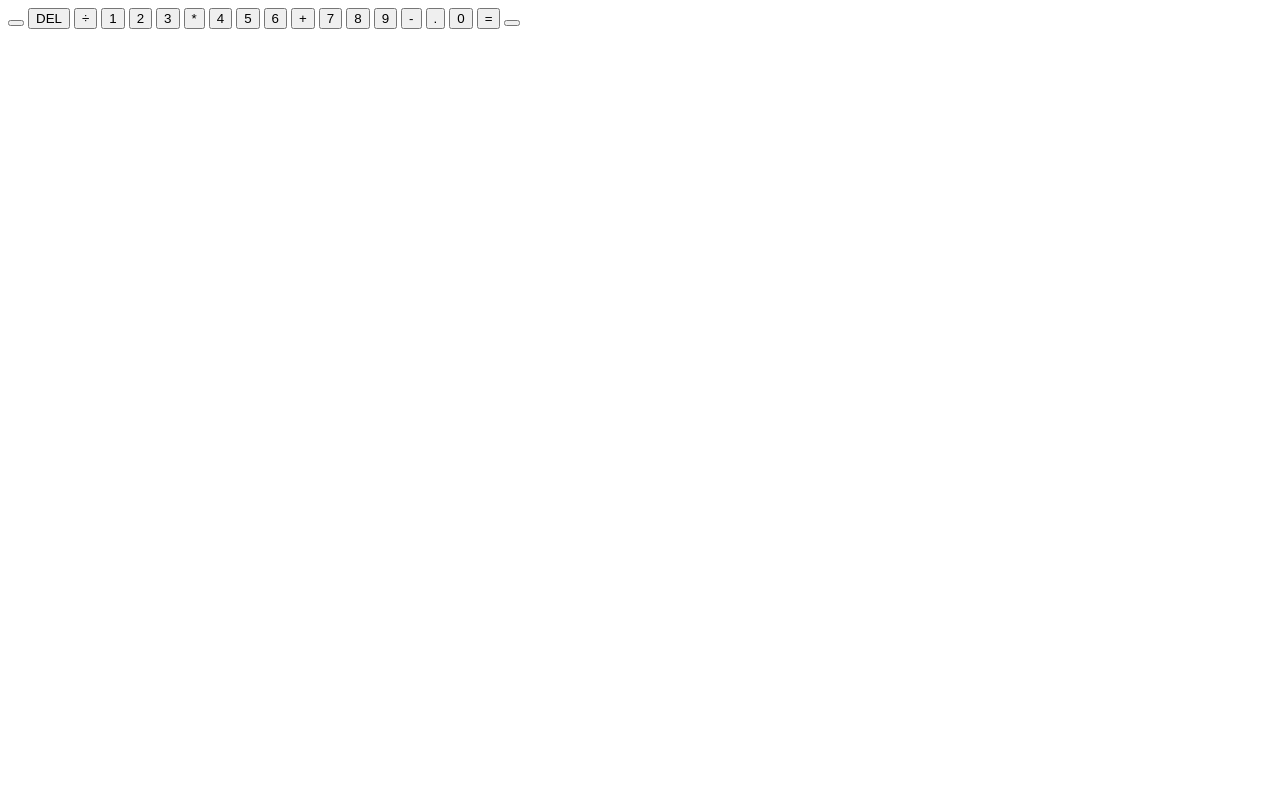
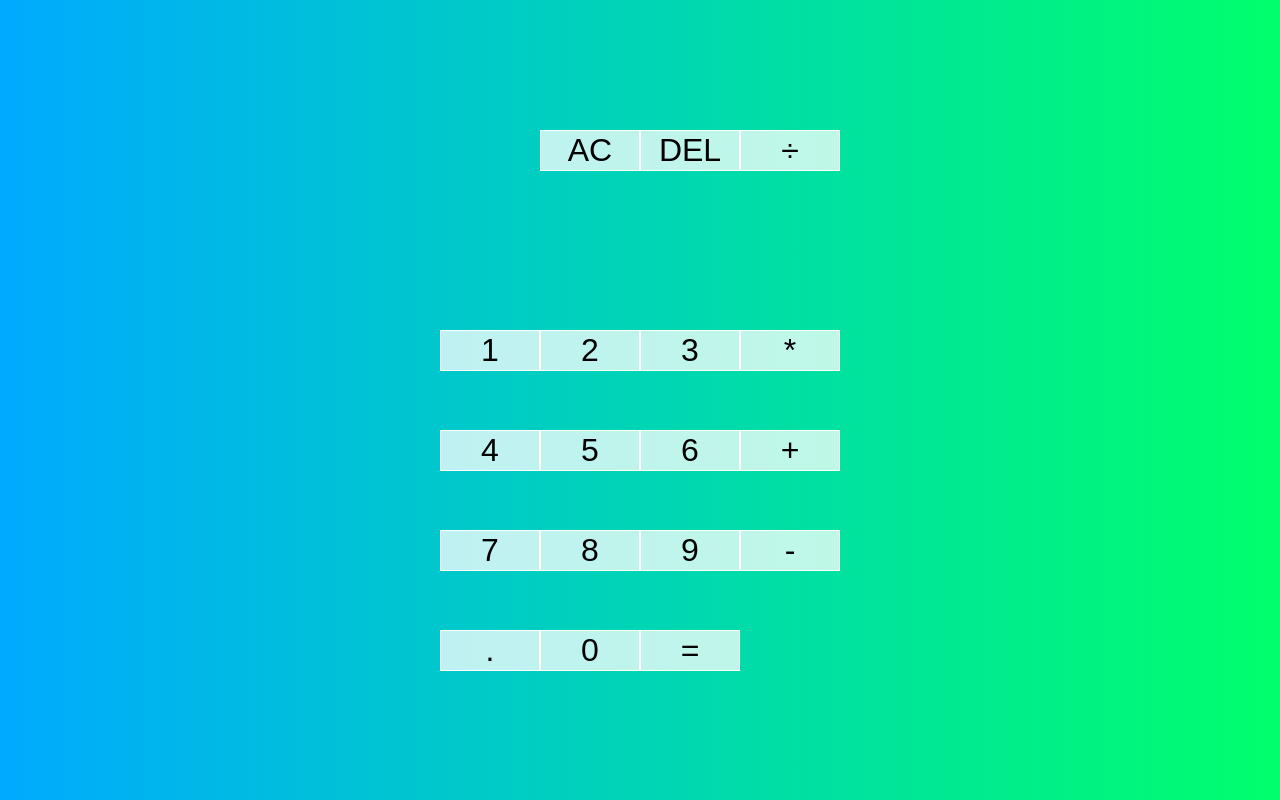
Before and after one commit to altinawiwaseem/calculator-project, a plain HTML site: page index.html in a window 1280 px wide. Drawn offline with Linux system fonts and the light colour scheme.

Commit message:
style the buttons

```diff
--- a/css/style.css
+++ b/css/style.css
@@ -0,0 +1,31 @@
+*,*::before,*::after{
+    box-sizing: border-box;
+
+}
+
+body{
+    padding: 0;
+    margin: 0;
+background: linear-gradient(to right, #00aaff, #00ff6c);
+}
+
+.calculator-grid{
+    display: grid;
+    justify-content: center;
+    align-items: center;
+    min-height: 100vh;
+    grid-template-columns: repeat(4, 100px);
+    grid-template-rows: minmax(120px, auto) repeat(5, 100px);
+}
+
+.calculator-grid > button {
+    cursor: pointer;
+    font-size: 2rem;
+    border: 1px solid white;
+    outline: none;
+    background-color: rgba(255,255,255,.75);
+
+}
+.calculator-grid >button:hover{
+    background-color: rgba(255,255,255,.9);
+}
--- a/index.html
+++ b/index.html
@@ -8,12 +8,12 @@
     <title>calculator</title>
   </head>
   <body>
-    <div class="calculator-gird">
+    <div class="calculator-grid">
       <div class="output">
         <div class="previous-operand"></div>
         <div class="current-operand"></div>
       </div>
-      <button class="span-tow"></button>
+      <button class="span-two">AC</button>
       <button>DEL</button>
       <button>÷</button>
       <button>1</button>
@@ -30,9 +30,7 @@
       <button>-</button>
       <button>.</button>
       <button>0</button>
-      <button>=</button>
-      <button class="span-two"></button>
-
+      <button class="span-two">=</button>
 
     </div>
 
```
